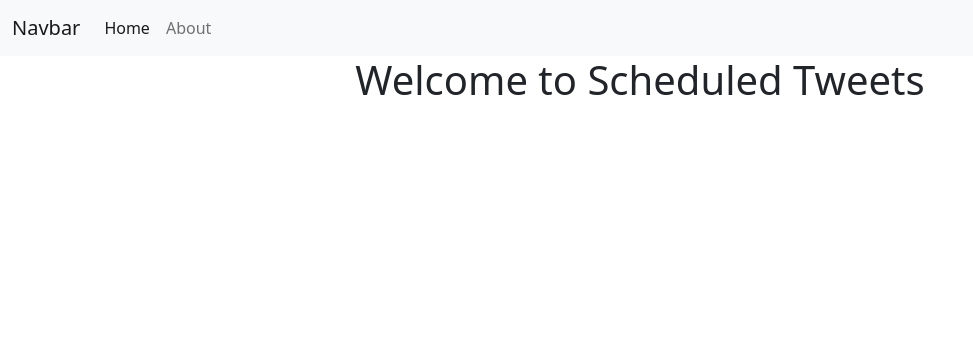
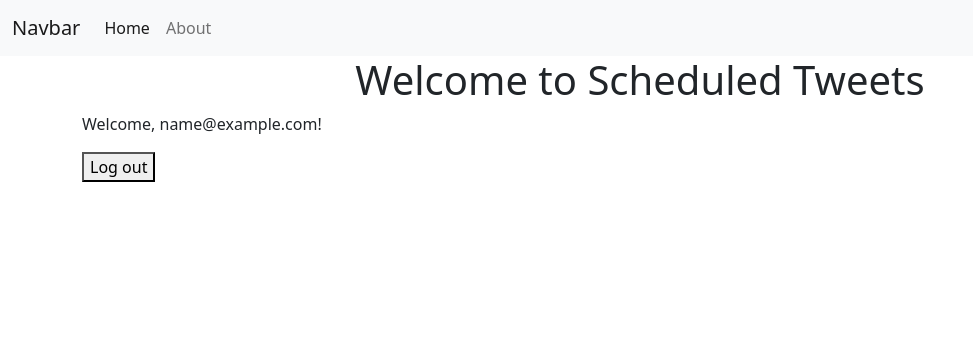
Before and after one commit to alexandec/scheduled-tweets, a Rails app: page / in a window 1280 px wide. Shown: the top 356 px of the page, without its empty margins (0-973 px from the left). Run offline with Rails 7, Linux system fonts and the light colour scheme; the visitor is signed in with stand-in values (Sample User, id 1); some libraries are stand-ins or nearby versions.

Commit message:
Implement user session management with sign-up and log-out functionality

```diff
--- a/app/controllers/main_controller.rb
+++ b/app/controllers/main_controller.rb
@@ -1,4 +1,7 @@
 class MainController < ApplicationController
   def index
+    if session[:user_id]
+      @user = User.find_by(id: session[:user_id])
+    end
   end
 end
--- a/app/controllers/registrations_controller.rb
+++ b/app/controllers/registrations_controller.rb
@@ -6,6 +6,7 @@ class RegistrationsController < ApplicationController
   def create
     @user = User.new(user_params)
     if @user.save
+      session[:user_id] = @user.id
       redirect_to root_path, notice: "Successfully created account"
     else
       render :new, status: :unprocessable_entity
--- /dev/null
+++ b/app/controllers/sessions_controller.rb
@@ -0,0 +1,6 @@
+class SessionsController < ApplicationController
+  def destroy
+    session[:user_id] = nil
+    redirect_to root_path, notice: "Successfully logged out"
+  end
+end
--- a/app/views/main/index.html.erb
+++ b/app/views/main/index.html.erb
@@ -1,3 +1,11 @@
 <div class="d-flex align-items-center justify-content-center">
     <h1>Welcome to Scheduled Tweets</h1>
 </div>
+
+<% if @user %>
+    <p>Welcome, <%= @user.email %>!</p>
+<% else %>
+    <p>Please <a href="/sign_up">sign up</a></p>
+<% end %>
+
+<%= button_to "Log out", log_out_path, method: :delete if @user %>
--- a/config/routes.rb
+++ b/config/routes.rb
@@ -5,6 +5,7 @@ Rails.application.routes.draw do
 
   get "sign_up", to: "registrations#new"
   post "sign_up", to: "registrations#create"
+  delete "log_out", to: "sessions#destroy"
 
   root to: "main#index"
 
```
